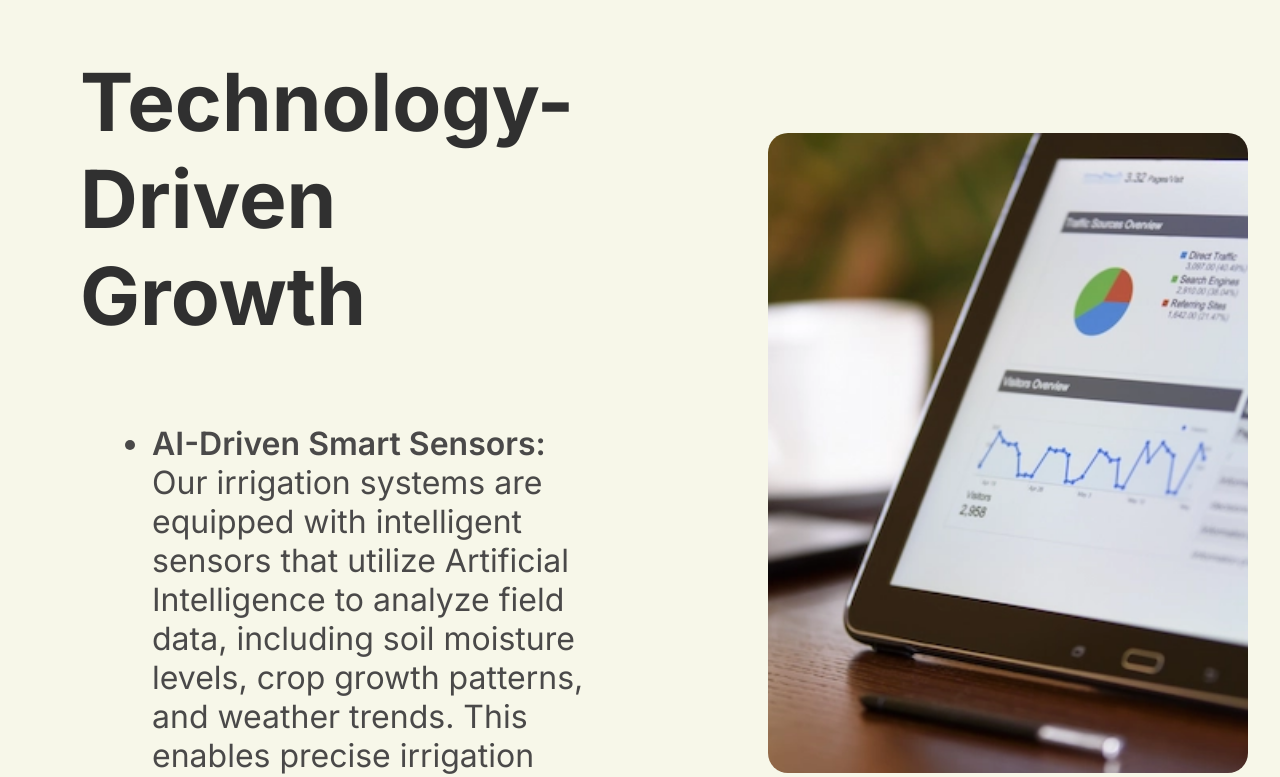
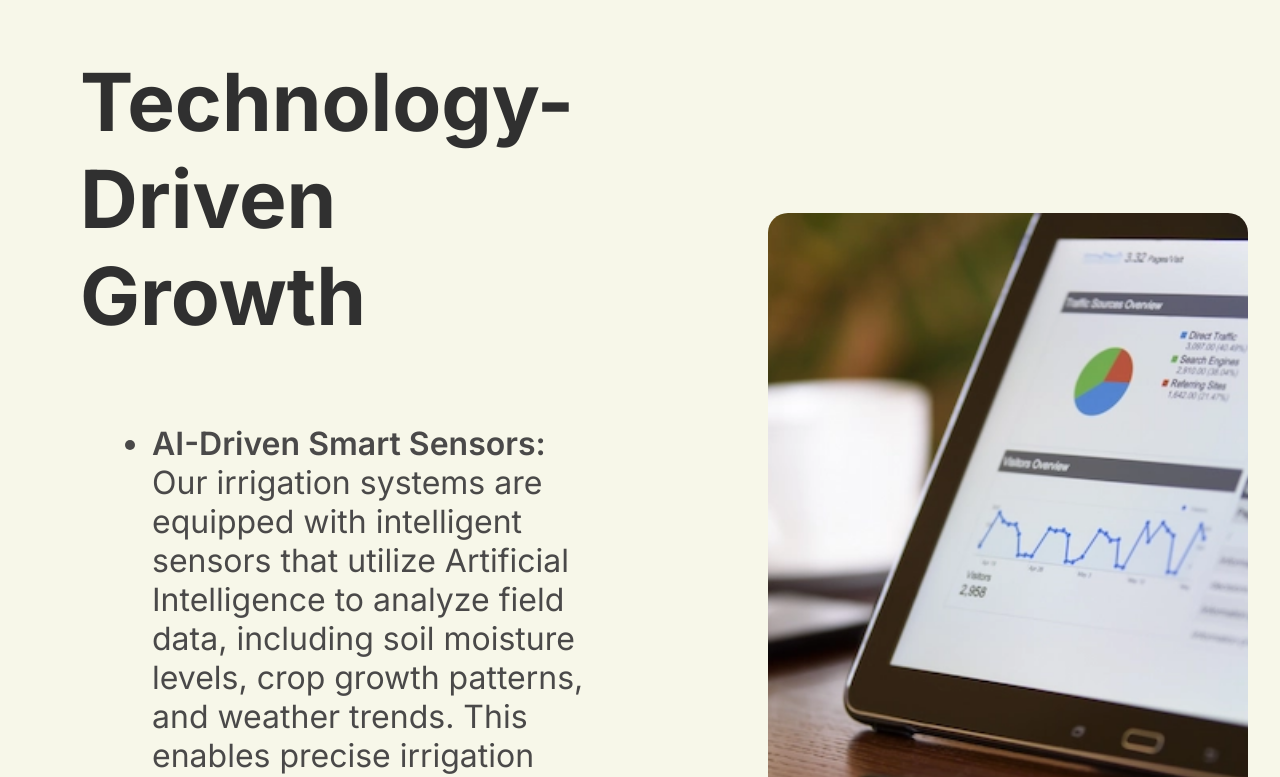
Before and after one commit to Leeobenga/kijani-tech, a React (Vite) app: page /solutions in a window 1280 px wide. Shown: the part 2820-3597 px from the top of the page. Built offline with nearby package versions, Linux system fonts and the light colour scheme.

Commit message:
Update solutions.css

```diff
--- a/src/solutions.css
+++ b/src/solutions.css
@@ -58,7 +58,7 @@
 }
 
 .tech-img {
-  margin-top: 5rem
+  margin-top: 10rem
 }
 
 .techInsight {
```
